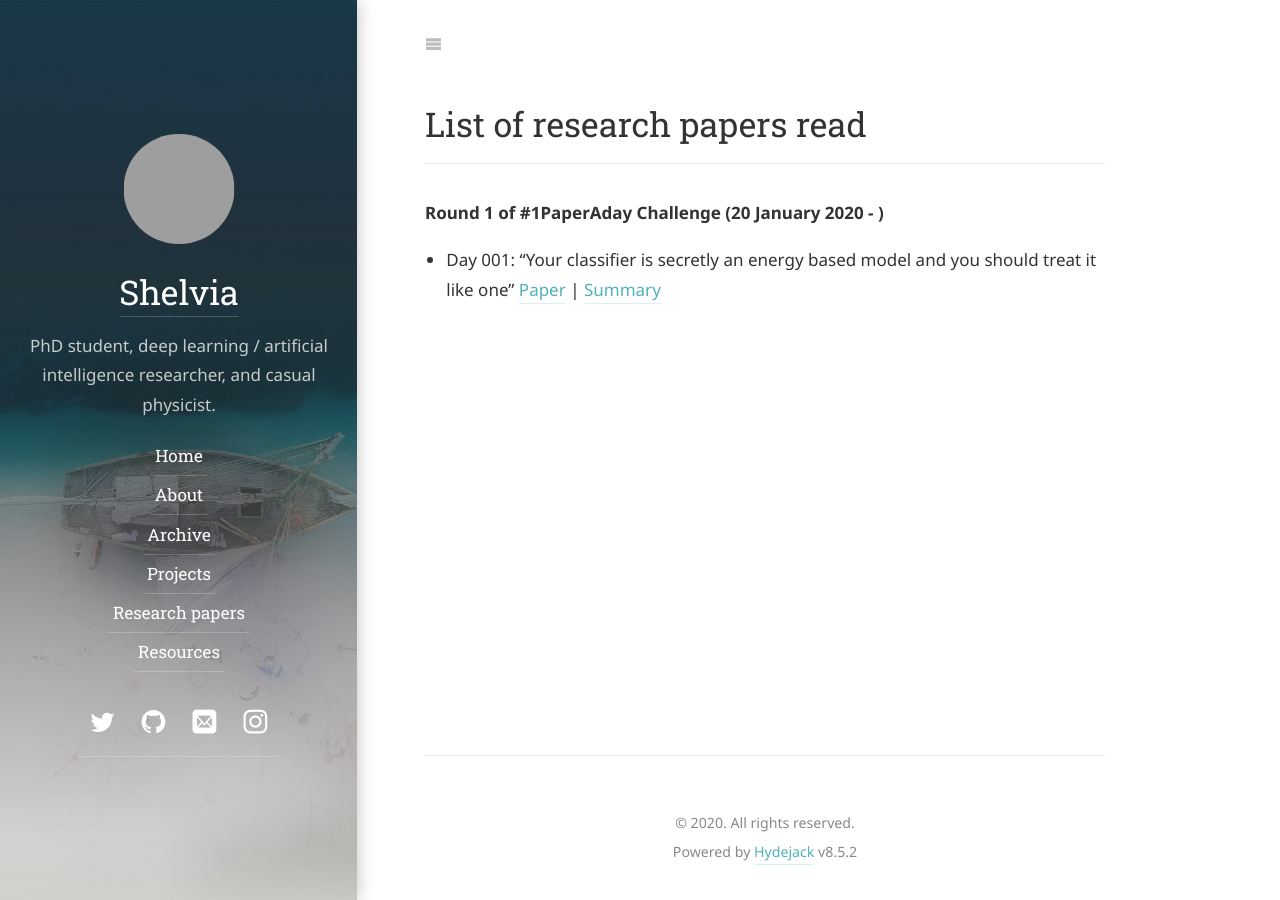
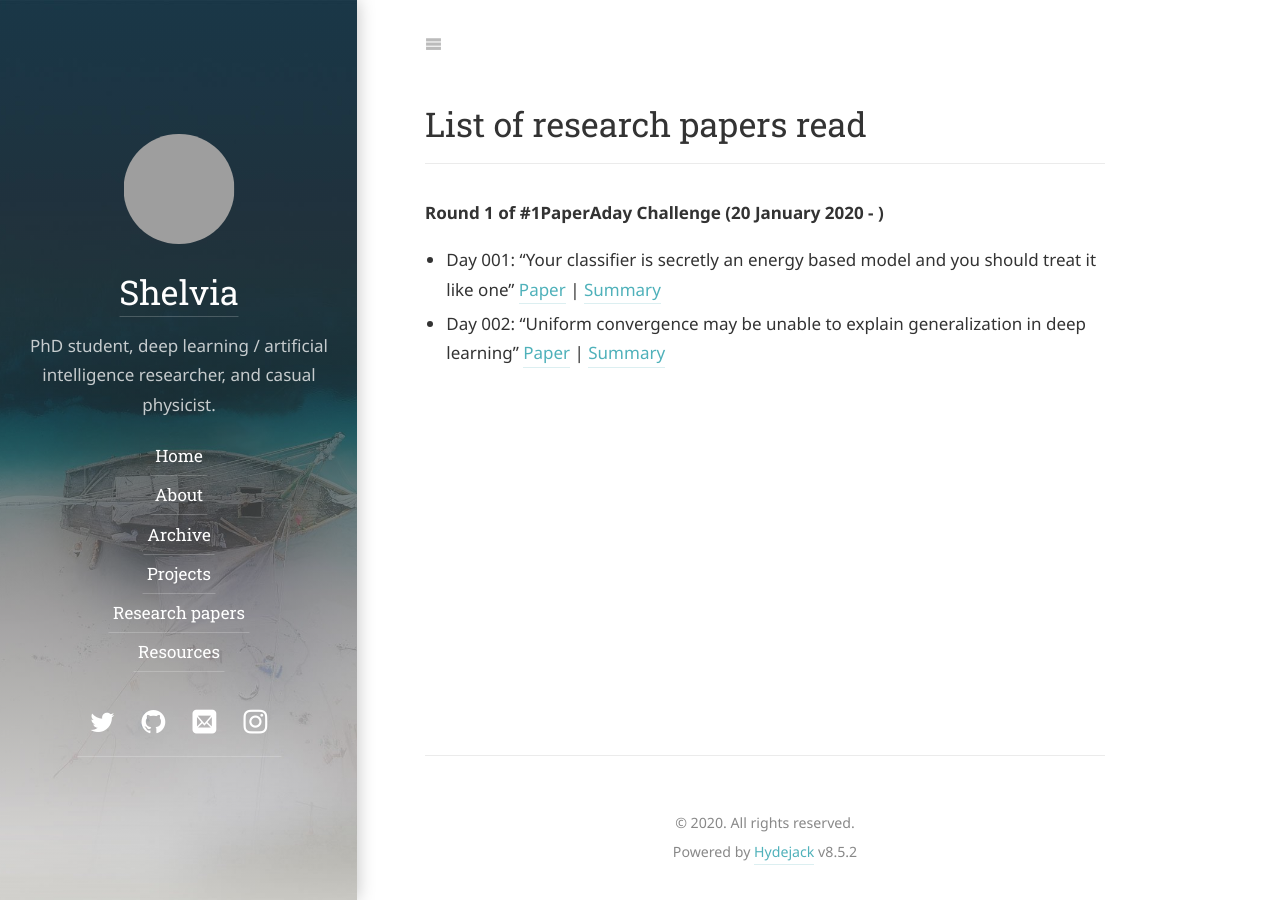
Before and after one commit to shelvia1039/shelvia, a Jekyll site: the page built from pages/papers.md, in a window 1280 px wide. Built offline with Jekyll 4.4.1, drawn with Linux system fonts in a browser that asks for light colours; some web fonts are replaced; grey boxes are pictures that could not be loaded.

Commit message:
Update papers.md

```diff
--- a/pages/papers.md
+++ b/pages/papers.md
@@ -5,3 +5,5 @@ title:  List of research papers read
 **Round 1 of #1PaperAday Challenge (20 January 2020 - )**
 - Day 001: "Your classifier is secretly an energy based model and you should treat it like one"
     [Paper](https://arxiv.org/pdf/1912.03263.pdf)  |  [Summary](https://medium.com/@shelviawongso/energy-based-classifier-446c4d4d1e6f)
+- Day 002: "Uniform convergence may be unable to explain generalization in deep learning"
+    [Paper](https://arxiv.org/pdf/1902.04742.pdf)  | [Summary](https://medium.com/@shelviawongso/generalization-97338df3df5b)
```
